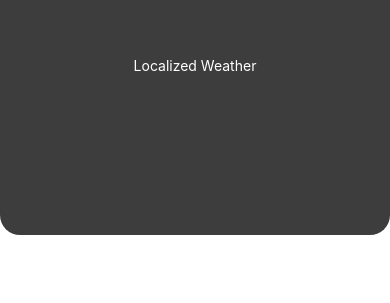
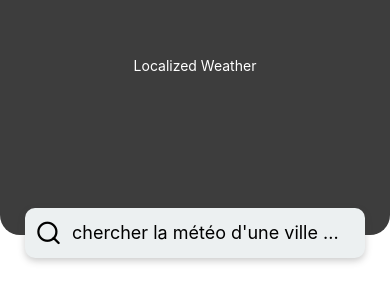
Before and after one commit to issoDev/weather-app, a React Native app: screen / in a window 390 px wide. Shown: the part 103-406 px from the top of the page. Built offline with nearby package versions, Linux system fonts and the light colour scheme.

Commit message:
add style of SearchField component

```diff
--- a/App.js
+++ b/App.js
@@ -3,12 +3,14 @@ import { Text, View } from 'react-native';
 
 import { styles } from './styles/styles'
 import LocalizedWeather from './src/components/LocalizedWeather';
+import SearchField from './src/components/SearchField';
 
 
 export default function App() {
   return (
     <View style={styles.appContainer}>
       <LocalizedWeather />
+      <SearchField />
     </View>
   );
 }
--- a/src/components/SearchField.js
+++ b/src/components/SearchField.js
@@ -1,12 +1,23 @@
 import React from 'react'
-import { StyleSheet, Text, View } from 'react-native'
+import {  TextInput, View } from 'react-native'
+import { Feather } from '@expo/vector-icons'
+
+import { styles } from '../../styles/styles'
 
 export default function SearchField() {
   return (
-    <View>
-      <Text>Search Field</Text>
+    <View style={styles.searchBackground}>
+      <Feather
+        style={styles.searchIconStyle}
+        name="search"
+      />
+      <TextInput
+        autoCapitalize="none"
+        autoCorrect={false}
+        onEndEditing={() => console.log("submitted")}
+        style={styles.searchInputStyle}
+        placeholder="chercher la météo d'une ville ..."
+      />
     </View>
   )
 }
-
-const styles = StyleSheet.create({})
--- a/styles/color.js
+++ b/styles/color.js
@@ -1,3 +1,5 @@
 export default {
-  black: '#3d3d3d'
+  black: '#3d3d3d',
+  lightgrey: '#ecf0f1',
+  white: "#fff"
 }
--- a/styles/styles.js
+++ b/styles/styles.js
@@ -15,7 +15,34 @@ export const styles = StyleSheet.create({
     backgroundColor: colors.black,
     height: '40%',
     borderBottomLeftRadius: 20,
-    borderBottomRightRadius: 20
+    borderBottomRightRadius: 20,
+    // position: "relative"
+  },
+
+  // SearchField.js StyleSheet
+  searchBackground: {
+    backgroundColor: colors.lightgrey,
+    height: 50,
+    borderRadius: 10,
+    marginHorizontal: 25,
+    marginTop: -27,
+    flexDirection: 'row',
+    alignItems: 'center',
+    shadowColor: colors.black,
+    shadowOffset: { width:0, height: 3},
+    shadowRadius: 7,
+    shadowOpacity: 0.26,
+    elevation: 7,
+  },
+  searchIconStyle: {
+    fontSize: 27,
+    marginHorizontal: 10,
+    alignItems: "center"
+  },
+  searchInputStyle: {
+    flex: 1,
+    height: 30,
+    fontSize: 18,
   }
 
-})
+});
```
